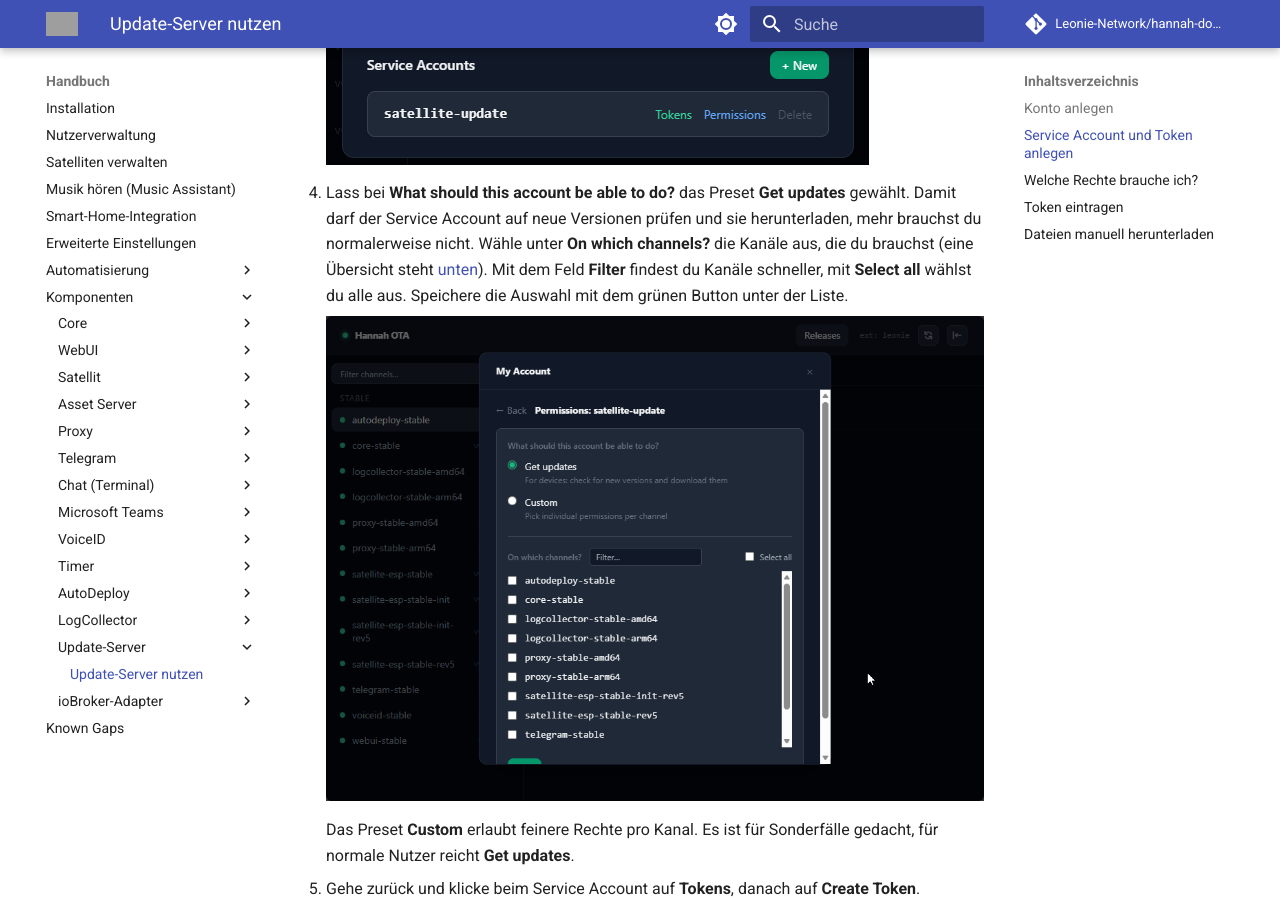
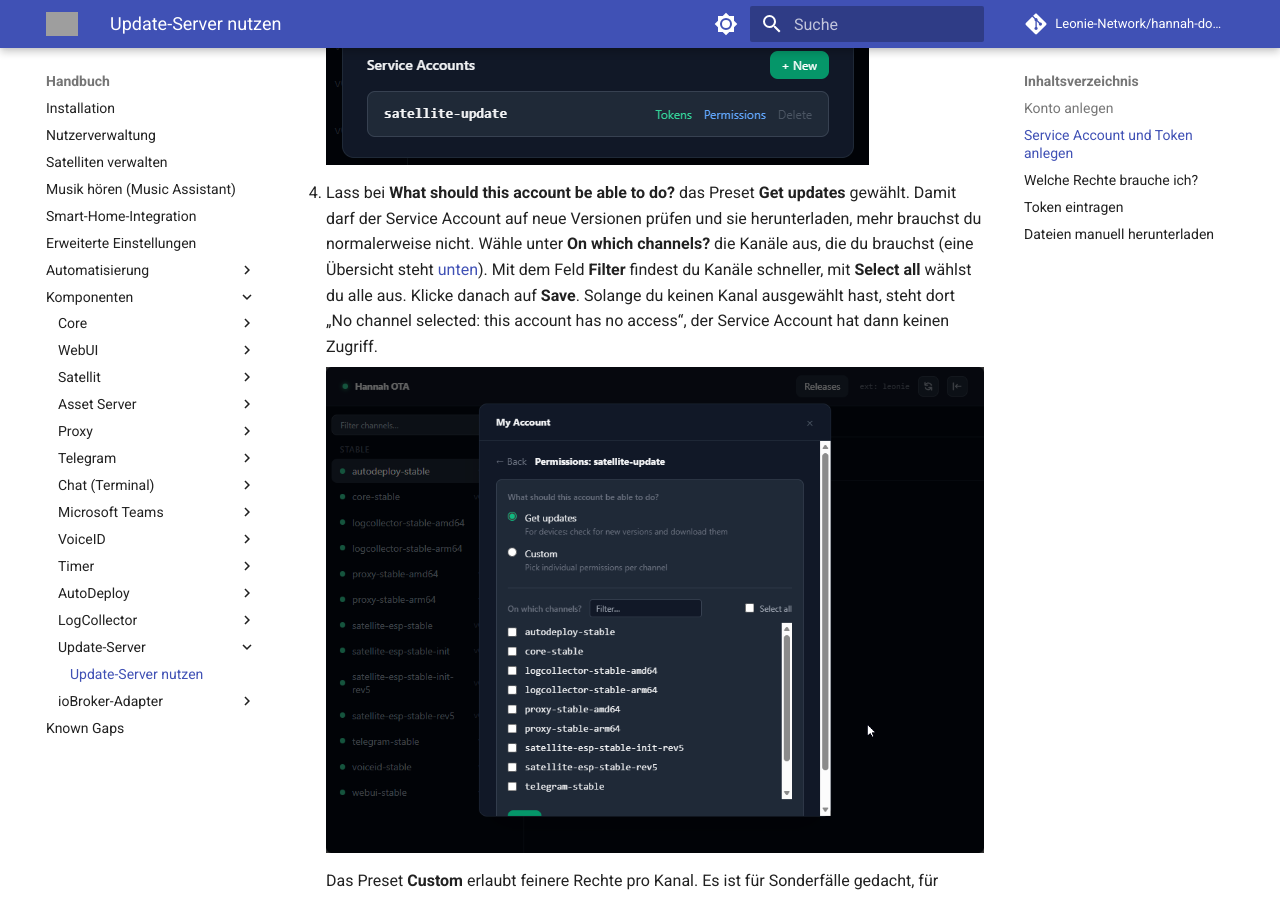
Before and after one commit to Leonie-Network/hannah-docs, an MkDocs documentation site: the page built from docs/components/update-server/usage.md, in a window 1280 px wide and 900 px high, scrolled down 5637 px. Built offline with MkDocs 1.6.1 and Material for MkDocs 9.7.7, drawn with Linux system fonts in a browser that asks for light colours; comment, search, counter and statistics services are not loaded; grey boxes are pictures that could not be loaded.

Commit message:
docs(update-server): name the Save button and the empty-selection hint
Co-Authored-By: Claude Sonnet 5.5 <noreply@anthropic.com>

```diff
--- a/docs/components/update-server/usage.md
+++ b/docs/components/update-server/usage.md
@@ -76,8 +76,9 @@ Beispiel einen für deine Satelliten und einen für AutoDeploy.
    Damit darf der Service Account auf neue Versionen prüfen und sie herunterladen, mehr
    brauchst du normalerweise nicht. Wähle unter **On which channels?** die Kanäle aus, die du
    brauchst (eine Übersicht steht [unten](#welche-rechte-brauche-ich)). Mit dem Feld **Filter**
-   findest du Kanäle schneller, mit **Select all** wählst du alle aus. Speichere die Auswahl
-   mit dem grünen Button unter der Liste.
+   findest du Kanäle schneller, mit **Select all** wählst du alle aus. Klicke danach auf
+   **Save**. Solange du keinen Kanal ausgewählt hast, steht dort „No channel selected: this
+   account has no access“, der Service Account hat dann keinen Zugriff.
 
     ![Rechte eines Service Accounts: Preset Get updates und Auswahl der Kanäle](../../assets/screenshots/update-server/ota-sa-permissions.png)
 
```
